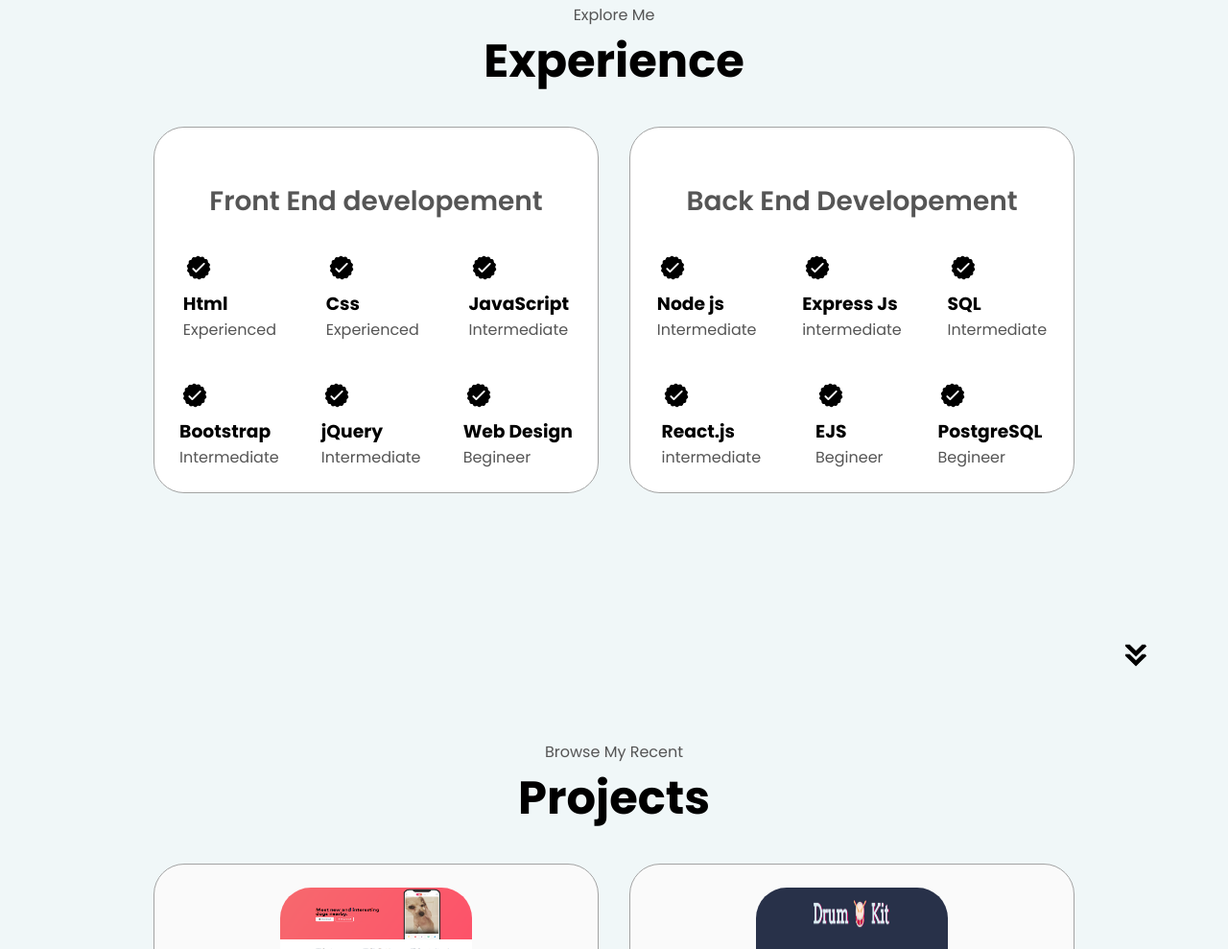
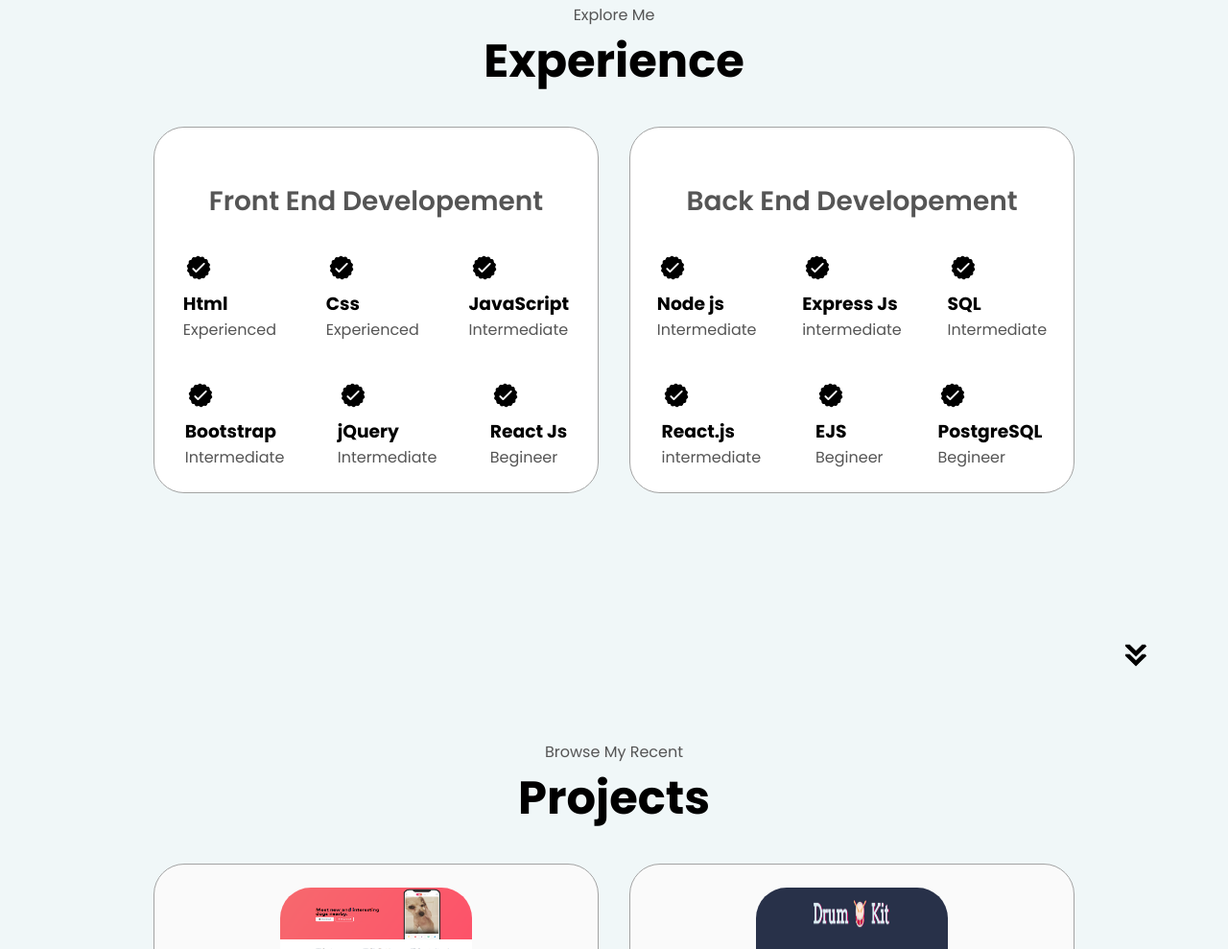
Before and after one commit to devraj62891/portfolio-html-css-js, a plain HTML site: page index.html in a window 1280 px wide. Shown: the part 1693-2682 px from the top of the page at 96% size. Drawn offline with Linux system fonts and the light colour scheme.

Commit message:
Minor Change

```diff
--- a/index.html
+++ b/index.html
@@ -138,7 +138,7 @@
     <div class="experience-details-container">
       <div class="about-containers">
         <div class="details-container">
-          <h2 class="experience-sub-title">Front End developement</h2>
+          <h2 class="experience-sub-title">Front End Developement</h2>
           <div class="article-container">
             <article>
               <img src="./assets/checkmark.png" alt="experience icon" class="icon">
@@ -181,7 +181,7 @@
             <article>
               <img src="./assets/checkmark.png" alt="experience icon" class="icon">
               <div>
-                <h3>Web Design</h3>
+                <h3>React Js</h3>
                 <p>Begineer</p>
               </div>
             </article>
```
Also changed, not shown: 1 other file.
